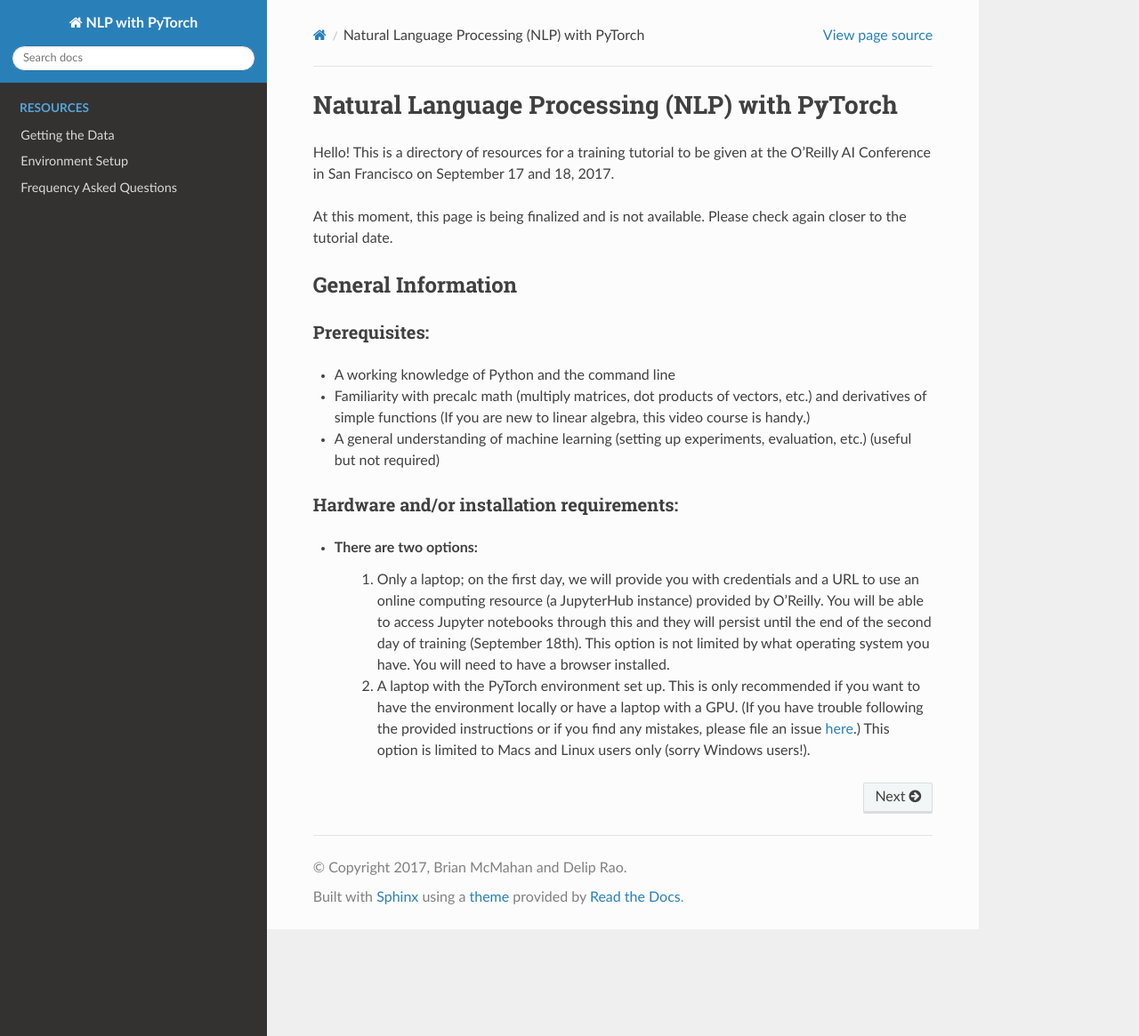
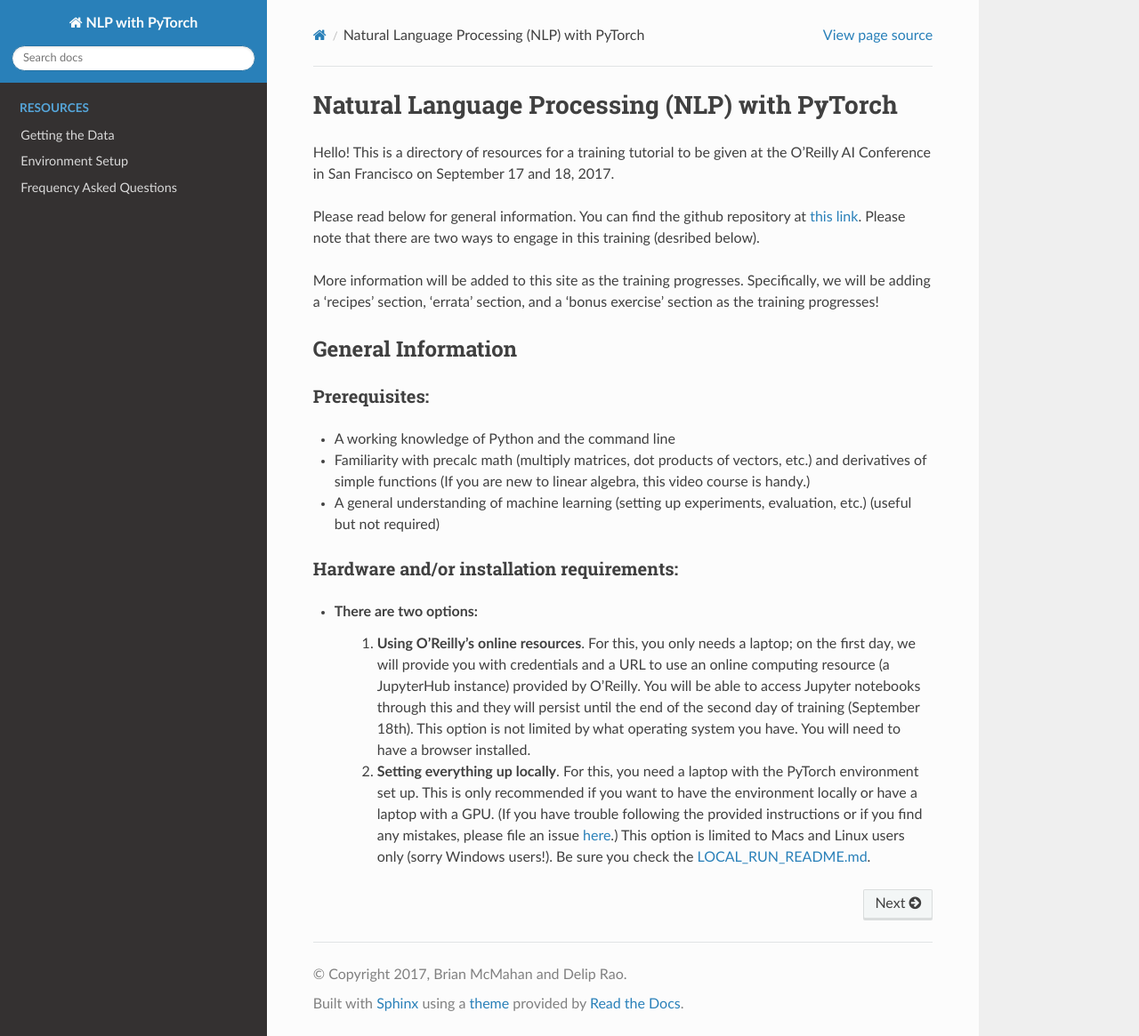
Before and after one commit to joosthub/pytorch-nlp-tutorial-sf2017, a Sphinx documentation site: the page built from docs/index.rst, in a window 1280 px wide and 1165 px high. Shown: the whole window at 89% size. Built offline with Sphinx 7.4.7 and the Read the Docs theme 2.0.0, drawn with Linux system fonts in a browser that asks for light colours.

Commit message:
adding some more direction

```diff
--- a/docs/index.rst
+++ b/docs/index.rst
@@ -19,8 +19,10 @@ Natural Language Processing (NLP) with PyTorch
 Hello! This is a directory of resources for a training tutorial to be
 given at the O'Reilly AI Conference in San Francisco on September 17 and 18, 2017.
 
-At this moment, this page is being finalized and is not available.
-Please check again closer to the tutorial date.
+Please read below for general information.  You can find the github repository at `this link <https://github.com/joosthub/pytorch-nlp-tutorial-sf2017>`_.  Please note that there are two ways to engage in this training (desribed below).
+
+More information will be added to this site as the training progresses.
+Specifically, we will be adding a 'recipes' section, 'errata' section, and a 'bonus exercise' section as the training progresses!
 
 General Information
 -------------------
@@ -36,5 +38,5 @@ Hardware and/or installation requirements:
 ^^^^^^^^^^^^^^^^^^^^^^^^^^^^^^^^^^^^^^^^^^^
 
 - There are two options:
-   1. Only a laptop; on the first day, we will provide you with credentials and a URL to use an online computing resource (a JupyterHub instance) provided by O'Reilly.  You will be able to access Jupyter notebooks through this and they will persist until the end of the second day of training (September 18th).  This option is not limited by what operating system you have. You will need to have a browser installed.
-   2. A laptop with the PyTorch environment set up.  This is only recommended if you want to have the environment locally or have a laptop with a GPU. (If you have trouble following the provided instructions or if you find any mistakes, please file an issue `here <https://github.com/joosthub/pytorch-nlp-tutorial-sf2017>`_.)  This option is limited to Macs and Linux users only (sorry Windows users!).
+   1. **Using O'Reilly's online resources**.  For this, you only needs a laptop; on the first day, we will provide you with credentials and a URL to use an online computing resource (a JupyterHub instance) provided by O'Reilly.  You will be able to access Jupyter notebooks through this and they will persist until the end of the second day of training (September 18th).  This option is not limited by what operating system you have. You will need to have a browser installed.
+   2. **Setting everything up locally**.  For this, you need a laptop with the PyTorch environment set up.  This is only recommended if you want to have the environment locally or have a laptop with a GPU. (If you have trouble following the provided instructions or if you find any mistakes, please file an issue `here <https://github.com/joosthub/pytorch-nlp-tutorial-sf2017>`_.)  This option is limited to Macs and Linux users only (sorry Windows users!).  Be sure you check the `LOCAL_RUN_README.md <https://github.com/joosthub/pytorch-nlp-tutorial-sf2017/blob/master/LOCAL_RUN_README.md>`_.
```
Also changed, not shown: 11 other files.
